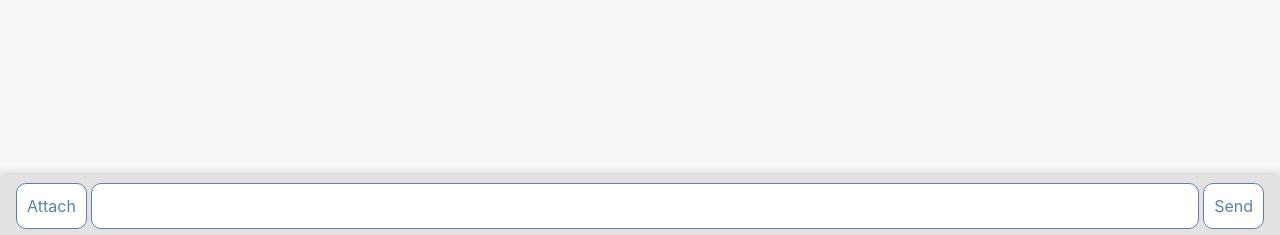
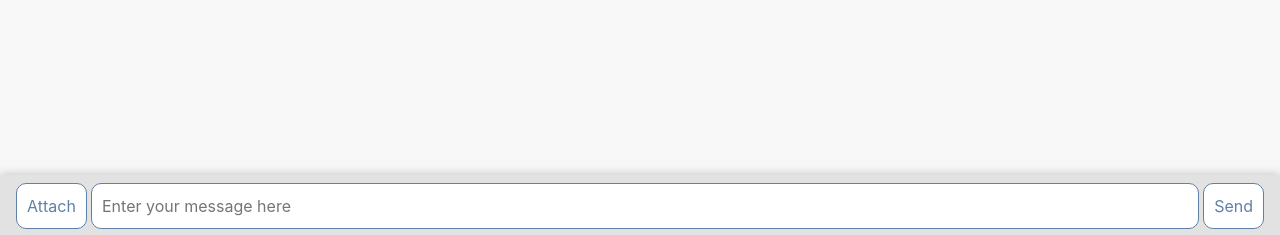
Before and after one commit to tolparow/it_project_2, a Django app: a page that uses templates/www/messenger/chat.html in a window 1280 px wide. Shown: the part 565-800 px from the top of the page. Run offline with Django 3.2, Linux system fonts and the light colour scheme; a user stored in the database is signed in; tables that the repository leaves empty hold one stand-in row (values such as "Sample post"); some libraries are stand-ins or nearby versions.

Commit message:
Request fix

```diff
--- a/templates/www/messenger/chat.html
+++ b/templates/www/messenger/chat.html
@@ -25,18 +25,19 @@
 </div>
 <div class="footer navbar">
     <button class="attach">Attach</button>
-    <textarea data-autoresize rows="1" class="send-message"></textarea>
+    <textarea placeholder="Enter your message here" data-autoresize rows="1" class="send-message"></textarea>
     <button class="send">Send</button>
 </div>
 </body>
 <script>
     $(".send").click(function () {
-        var url = "";
-        console.log($(".send-message").val() + " from " + {{ chat.peer.pk }});
+        var input = ".send-message";
+        console.log($(input).val() + " from " + {{ chat.peer.pk }});
         $.ajax({
             type: "POST",
-            data: "{'message':'" + $(".send-message").val() + "', 'sender':'" + {{ chat.peer.pk }} + "'}"
+            data: {message: $(input).val()}
         });
+        $(input).val("");
     });
     var objDiv = document.getElementById("scroll-bot");
     objDiv.scrollTop = objDiv.scrollHeight;
```
